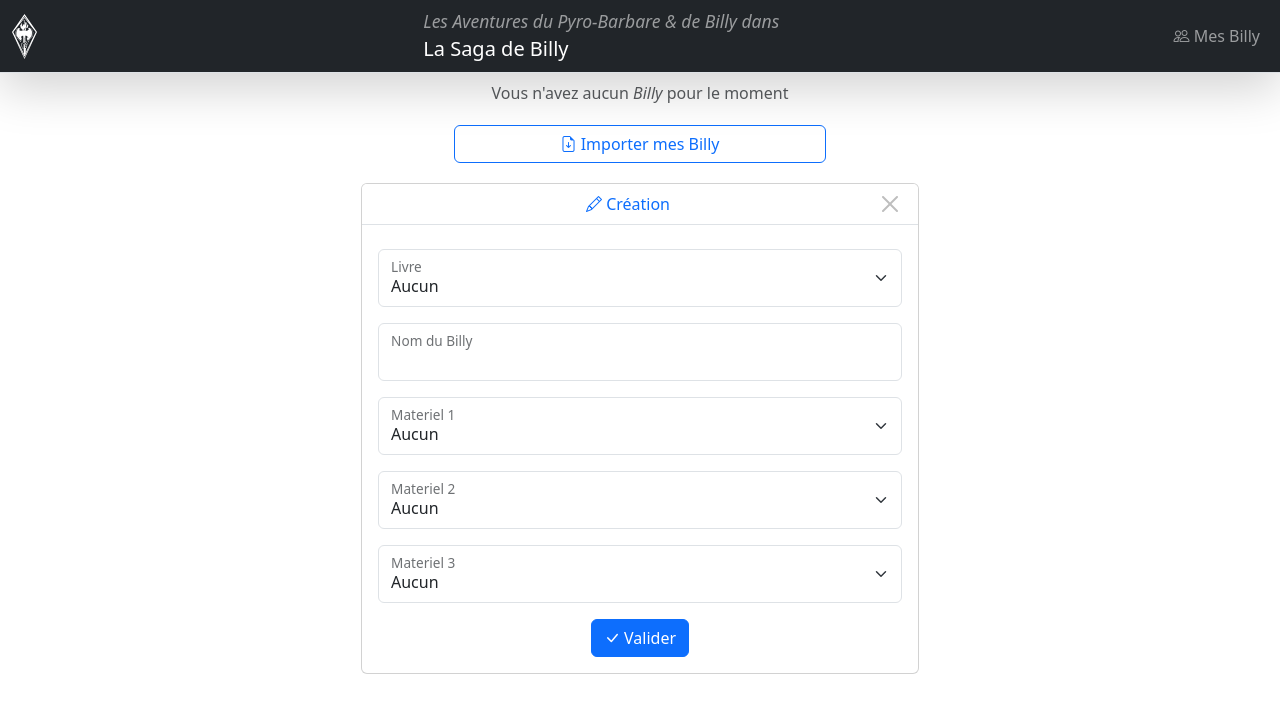
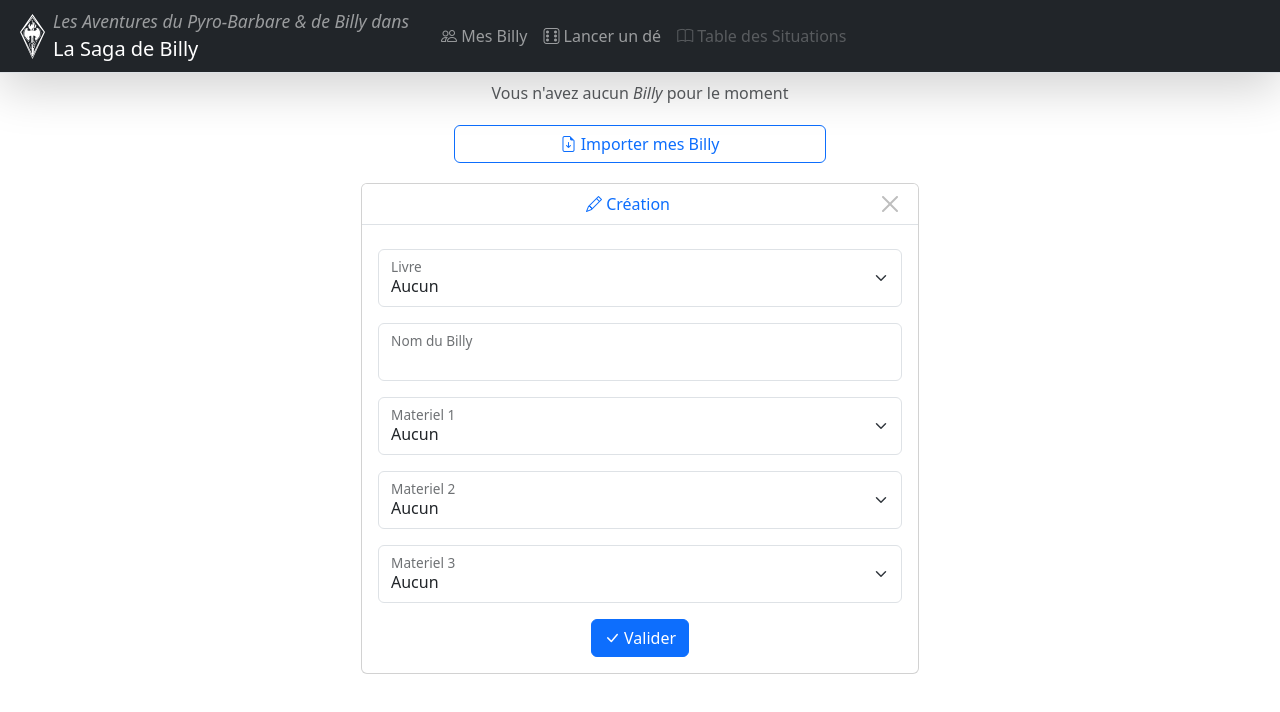
Before and after one commit to 0x522D43/saga_de_billy, a plain HTML site: page page/index.html in a window 1280 px wide. Drawn offline with nearby package versions, Linux system fonts and the light colour scheme.

Commit message:
add menu item to roll dice and rework menu

```diff
--- a/page/index.html
+++ b/page/index.html
@@ -4,9 +4,10 @@
 <head>
     <meta charset="UTF-8">
     <meta name="viewport" content="width=device-width, initial-scale=1.0">
-    <title>Les Aventures du Pyro-Barbare & de Billy</title>
-    <link rel="icon" href="../img/PYRO.png">
+    <title>Les Aventures du Pyro-Barbare & de Billy | Fiche de Personnage</title>
+    <link rel="icon" href="../img/PYRO_R.svg">
     <meta name="description" content="Les Aventures du Pyro-Barbare & de Billy">
+    <link rel="manifest" href="../manifest.json" />
     <link href="https://cdn.jsdelivr.net/npm/bootstrap@5.3.3/dist/css/bootstrap.min.css" rel="stylesheet"
         integrity="sha384-QWTKZyjpPEjISv5WaRU9OFeRpok6YctnYmDr5pNlyT2bRjXh0JMhjY6hW+ALEwIH" crossorigin="anonymous"
         defer>
@@ -18,31 +19,47 @@
 </head>
 
 <body>
-    <ul class="list-group">
-    </ul>
-    <header class="navbar navbar-expand-lg navbar-dark bg-dark border-bottom border-body border-bottom shadow-lg">
+    <header class="navbar navbar-expand-lg navbar-dark bg-dark border-bottom border-body border-bottom shadow-lg sticky-top">
         <nav class="container-fluid">
-            <div class="navbar-brand p-0">
-                <img src="../img/FDCN.svg" alt="icon" class="rounded-3" width="25" height="45"
+
+		    <button class="navbar-toggler" type="button" data-bs-toggle="collapse" data-bs-target="#navbarScroll" aria-controls="navbarScroll" aria-expanded="false" aria-label="Toggle navigation">
+		      <span class="navbar-toggler-icon"></span>
+		    </button>
+
+            <div class="navbar-brand py-0 mx-sm-2 me-md-4 me-1 d-flex align-items-center">
+
+                <img src="../img/FDCN.svg" alt="icon" class="rounded-3 me-sm-2 me-1" width="25" height="45"
                     style="filter: invert(100%);">
+                <div>
+	                <small class="fst-italic d-none d-md-block navbar-text p-0 align-self-center">
+	                    Les Aventures du Pyro-Barbare & de Billy dans</br>
+	                </small>
+	                <span class="full-title d-none d-sm-block align-self-center">La Saga de Billy</span>
+	                <span class="short-title d-sm-none d-block align-self-center">La Saga de Billy</span>
                 </div>
-            <div class="navbar-brand py-0">
-
-                <small class="fst-italic d-none d-md-block navbar-text p-0">
-                    Les Aventures du Pyro-Barbare & de Billy dans
-                </small>
-                <span class="full-title d-none d-sm-block">La Saga de Billy</span>
-                <span class="short-title d-sm-none d-block">La Saga de Billy</span>
-            </div>
-            <ul class="navbar-nav">
+            </div> <ul class="navbar-nav">
 	                <li class="nav-item">
 	                    <button id="nav-my-billy-btn" class="nav-link" type="button" data-bs-toggle="offcanvas"
 	                        data-bs-target="#offcanvas-my-billy-list">
 	                        <i class="bi bi-people"></i> Mes Billy
 	                    </button>
-
 	                </li>
 	            </ul>
+	            <div class="collapse navbar-collapse" id="navbarScroll">
+	            	<ul class="navbar-nav me-auto mt-2 mt-md-0 mb-lg-0">
+				        <li class="nav-item">
+				        	<button id="btn-roll-dice" type="button" class="nav-link">
+				        		<i class="bi-dice-6"></i> Lancer un dé
+				        	</button>
+				        </li>
+				        <li class="nav-item">
+				          	<button id="btn-situation-table" disabled type="button" class="nav-link">
+				        		<i class="bi-book"></i> Table des Situations
+				        	</button>
+				        </li>
+					</ul>
+	            </div>
+
         </nav>
     </header>
     <!--BEGIN Billy List -->
@@ -117,7 +134,7 @@
                 <div class="my-billy-list accordion-item border-0" data-book="LDV">
                     <h5 class="text-truncate accordion-header">
                         <button class="accordion-button py-2" type="button" data-bs-toggle="collapse"
-                            data-bs-target="#my-billy-LDV" aria-expanded="true" aria-controls="my-billy-LDV">
+                            data-bs-target="#my-billy-LDV" aria-expanded="false" aria-controls="my-billy-LDV">
                             <img src="../img/LDV.svg" alt="icon LDV" class="rounded-3 me-3" width="20" height="34">
                             <span class="text-nowrap text-truncate">La Lance de Valkar</span>
                         </button>
@@ -126,7 +143,7 @@
                         <div class="accordion-body py-0">
                             <p class="no-billy-list text-center mb-0 py-2">
                                 <span class="fw-normal text-muted text-center fst-italic my-3">
-                                    Aucun Billy pour le moment
+                                    Pas encore disponible, patience !
                                 </span>
                             </p>
                             <ul class="list-group list-group-flush">
@@ -147,7 +164,7 @@
                     Importer mes Billy
                 </label>
                 <input class="d-none" type="file" id="import_billy_list" multiple>
-                <button class="col-12 my-1 btn btn-outline-success w-100" type="button"  id="export_billy_list">
+                <button class="col-12 my-1 btn btn-outline-success w-100" type="button" id="export_billy_list">
                     <i class="bi bi-download"></i>
                     Exporter mes Billy
                 </button>
@@ -197,7 +214,7 @@
         <div class="d-flex flex-column my-3 text-body-secondary">
             <div class="create-billy-form">
                 <div class="card text-center col-md-8 col-lg-6 offset-md-2 offset-lg-3 col-12">
-                        <div class="card-header text-primary bg-white sticky-top border-bottom py-2 mb-2">
+                    <div class="card-header text-primary bg-white border-bottom py-2 mb-2">
                         <i class="bi bi-pencil"></i>
                         <span class="change-content creation">Création</span>
                         <span class="change-content modification d-none">Modification</span>
@@ -226,8 +243,8 @@
                                     </div>
 
                                     <div class="form-floating">
-                                            <select class="form-select" id="create-materiel-1" name="materiel_1"
-                                                required="" aria-label="Change materiel 1">
+                                        <select class="form-select" id="create-materiel-1" name="materiel_1" required=""
+                                            aria-label="Change materiel 1">
                                             <option disabled selected value="">Aucun</option>
                                             <optgroup label="Armes">
                                                 <option value="L'Epée">L'épee</option>
@@ -256,8 +273,8 @@
                                         <label for="change-materiel-1">Materiel 1</label>
                                     </div>
                                     <div class="form-floating">
-                                            <select class="form-select" id="create-materiel-2" name="materiel_2"
-                                                required="" aria-label="Change materiel 2">
+                                        <select class="form-select" id="create-materiel-2" name="materiel_2" required=""
+                                            aria-label="Change materiel 2">
                                             <option disabled selected value="">Aucun</option>
                                             <optgroup label="Armes">
                                                 <option value="L'Epée">L'épee</option>
@@ -286,8 +303,8 @@
                                         <label for="change-materiel-2">Materiel 2</label>
                                     </div>
                                     <div class="form-floating">
-                                            <select class="form-select" id="create-materiel-3"
-                                                name="materiel_3" required="" aria-label="Change materiel 3">
+                                        <select class="form-select" id="create-materiel-3" name="materiel_3" required=""
+                                            aria-label="Change materiel 3">
                                             <option disabled selected value="">Aucun</option>
                                             <optgroup label="Armes">
                                                 <option value="L'Epée">L'épee</option>
@@ -355,6 +372,7 @@
             </div>
         </div>
     </div>
+
     <footer></footer>
 
     <div class="d-block d-sm-none"></div>
```
Also changed, not shown: .eslintrc.json (deleted), page/billy.html (line endings or trailing spaces). Lines whose indentation alone changed are shown as unchanged.
